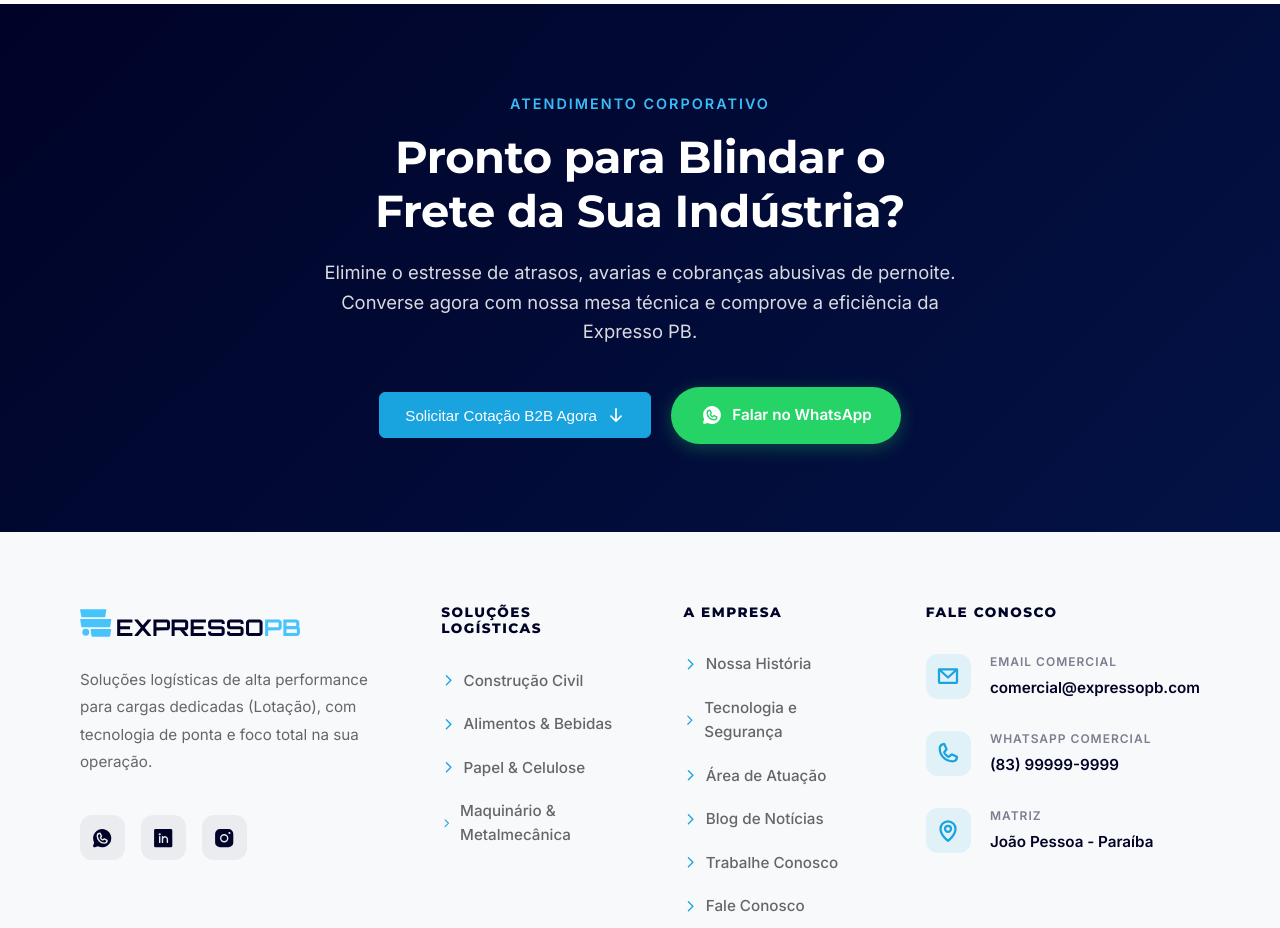
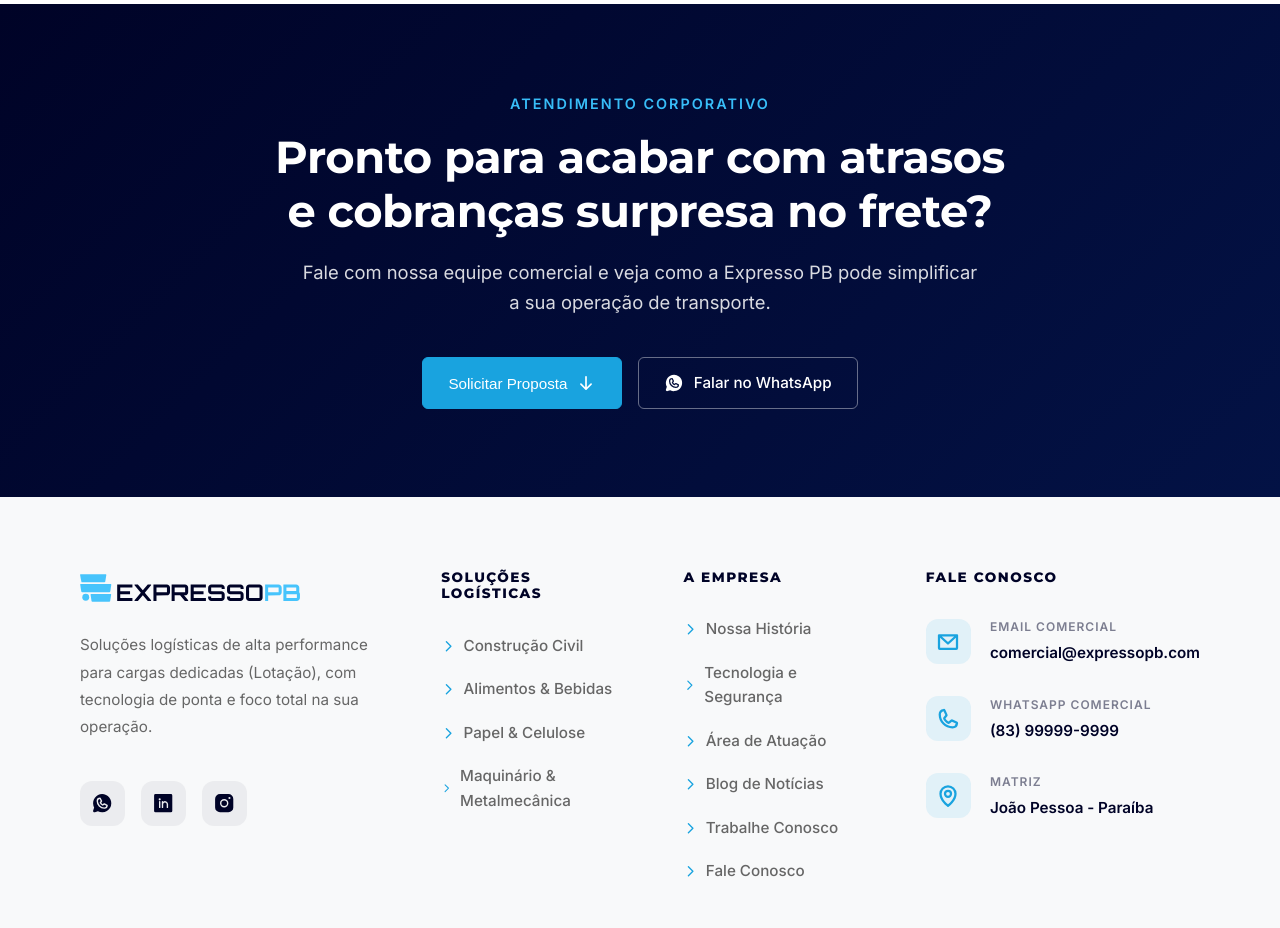
Before and after one commit to webconverte/siteexpressopb, a React (Vite) app: page /segmentos in a window 1280 px wide. Shown: the part 6980-7908 px from the top of the page. Built offline with nearby package versions, Linux system fonts and the light colour scheme.

Commit message:
padroniza CTA final das LPs com design system da marca

```diff
--- a/src/pages/SegmentoPage.jsx
+++ b/src/pages/SegmentoPage.jsx
@@ -639,17 +639,17 @@
             <section className="segmento-final-cta">
                 <div className="container text-center">
                     <span className="kicker" style={{ color: '#38bdf8' }}>Atendimento Corporativo</span>
-                    <h2>Pronto para Blindar o Frete da Sua Indústria?</h2>
+                    <h2>Pronto para acabar com atrasos e cobranças surpresa no frete?</h2>
                     <p>
-                        Elimine o estresse de atrasos, avarias e cobranças abusivas de pernoite. Converse agora com nossa mesa técnica e comprove a eficiência da Expresso PB.
+                        Fale com nossa equipe comercial e veja como a Expresso PB pode simplificar a sua operação de transporte.
                     </p>
-                    <div className="final-cta-buttons">
+                    <div className="hero-btns" style={{ justifyContent: 'center' }}>
                         <button
                             type="button"
                             className="btn-primary"
                             onClick={scrollToForm}
                         >
-                            Solicitar Cotação B2B Agora
+                            Solicitar Proposta
                             <ArrowDown weight="bold" size={18} />
                         </button>
 
@@ -657,9 +657,9 @@
                             href={`https://wa.me/5583999999999?text=${encodeURIComponent(segmento.whatsappMessage)}`}
                             target="_blank"
                             rel="noopener noreferrer"
-                            className="btn-whatsapp-hero"
+                            className="btn-outline"
                         >
-                            <WhatsappLogo weight="fill" size={22} />
+                            <WhatsappLogo weight="fill" size={20} />
                             Falar no WhatsApp
                         </a>
                     </div>
```
